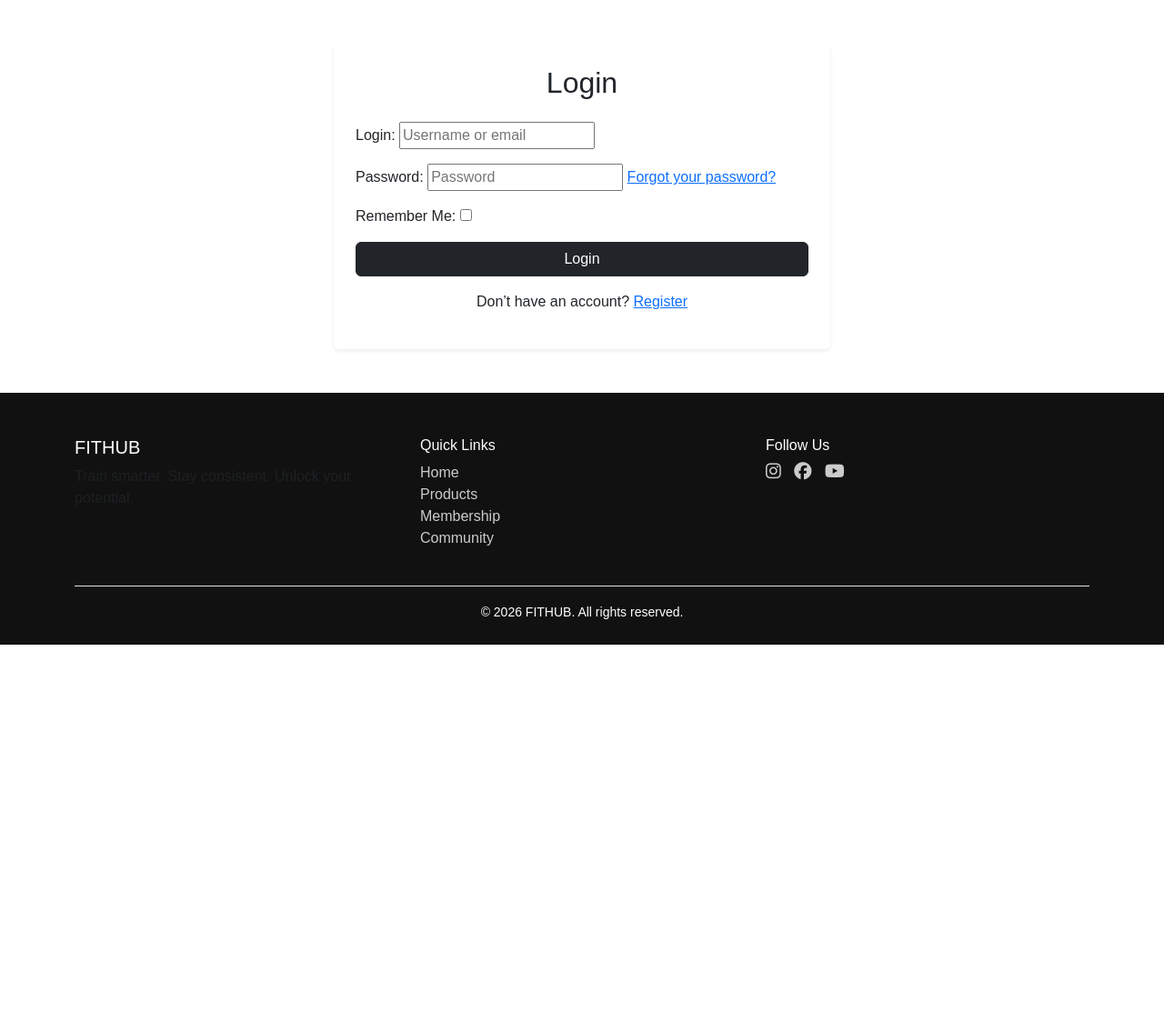
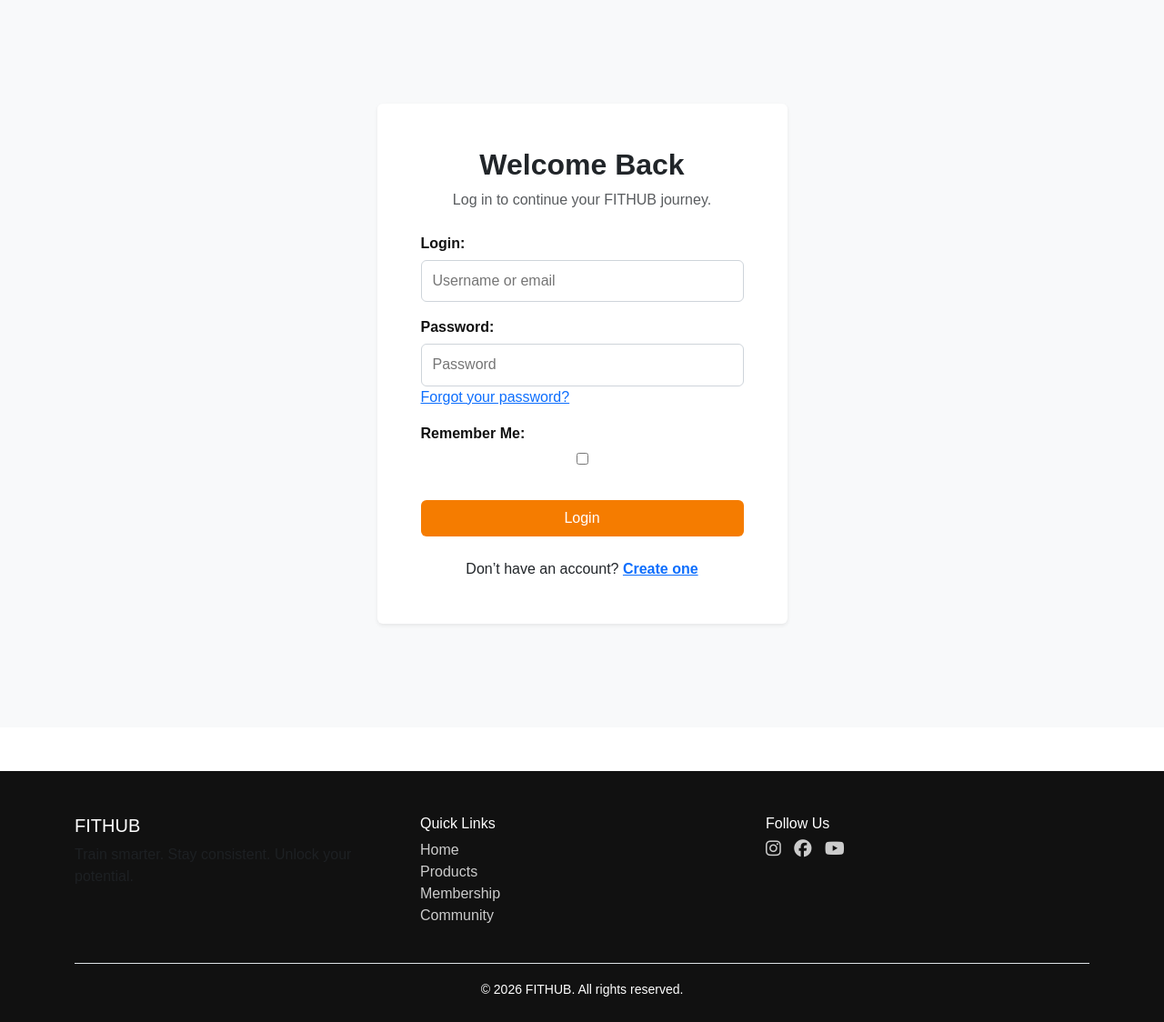
Before and after one commit to Tafari-K/fithub, a Django app: page /accounts/login/ in a window 1280 px wide. Shown: the part 56-1180 px from the top of the page at 91% size. Before the commit the page ends 765 px from the top, so only its background shows below. Run offline with Django 5.2, Linux system fonts and the light colour scheme; some libraries are stand-ins or nearby versions.

Commit message:
Redesigned authentication templates to match FITHUB branding

```diff
--- a/static/css/style.css
+++ b/static/css/style.css
@@ -99,3 +99,35 @@ body {
 .card:hover img {
     transform: scale(1.05);
 }
+
+.bg-light {
+    background-color: #f8f9fa !important;
+}
+
+form p {
+    margin-bottom: 1rem;
+}
+
+form p label {
+    display: block;
+    font-weight: 600;
+    margin-bottom: 0.35rem;
+    color: #111;
+}
+
+form p input,
+form p select,
+form p textarea {
+    width: 100%;
+    padding: 0.65rem 0.75rem;
+    border: 1px solid #ced4da;
+    border-radius: 0.375rem;
+}
+
+form p input:focus,
+form p select:focus,
+form p textarea:focus {
+    outline: none;
+    border-color: #f57c00;
+    box-shadow: 0 0 0 0.2rem rgba(245, 124, 0, 0.15);
+}
--- a/templates/account/login.html
+++ b/templates/account/login.html
@@ -1,22 +1,34 @@
 {% extends "base.html" %}
 
 {% block content %}
-<div class="container my-5">
+<section class="py-5 bg-light min-vh-100 d-flex align-items-center">
+    <div class="container">
         <div class="row justify-content-center">
-        <div class="col-md-6">
-            <div class="card p-4 shadow-sm">
-                <h2 class="mb-4 text-center">Login</h2>
+            <div class="col-md-6 col-lg-5">
+                <div class="card shadow-sm border-0 p-4 p-md-5">
+                    <div class="text-center mb-4">
+                        <h1 class="h2 fw-bold mb-2">Welcome Back</h1>
+                        <p class="text-muted mb-0">
+                            Log in to continue your FITHUB journey.
+                        </p>
+                    </div>
+
                     <form method="POST">
                         {% csrf_token %}
                         {{ form.as_p }}
-                    <button type="submit" class="btn btn-dark w-100">Login</button>
+
+                        <button type="submit" class="btn btn-orange w-100 py-2 mt-3">
+                            Login
+                        </button>
                     </form>
-                <p class="mt-3 text-center">
+
+                    <p class="mt-4 mb-0 text-center">
                         Don’t have an account?
-                    <a href="{% url 'account_signup' %}">Register</a>
+                        <a href="{% url 'account_signup' %}" class="fw-semibold">Create one</a>
                     </p>
                 </div>
             </div>
         </div>
     </div>
+</section>
 {% endblock %}
```
Also changed, not shown: templates/account/logout.html (+25 -7 lines), templates/account/signup.html (+19 -7 lines). Lines whose indentation alone changed are shown as unchanged.
